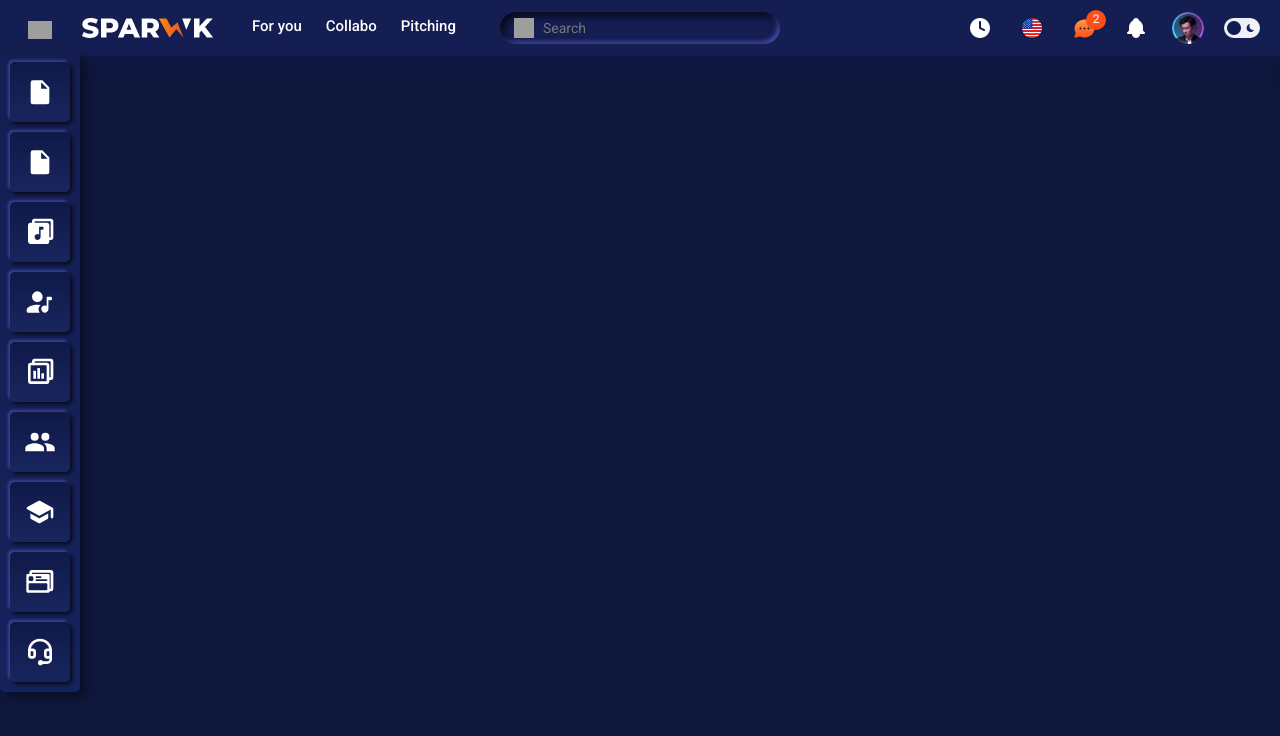
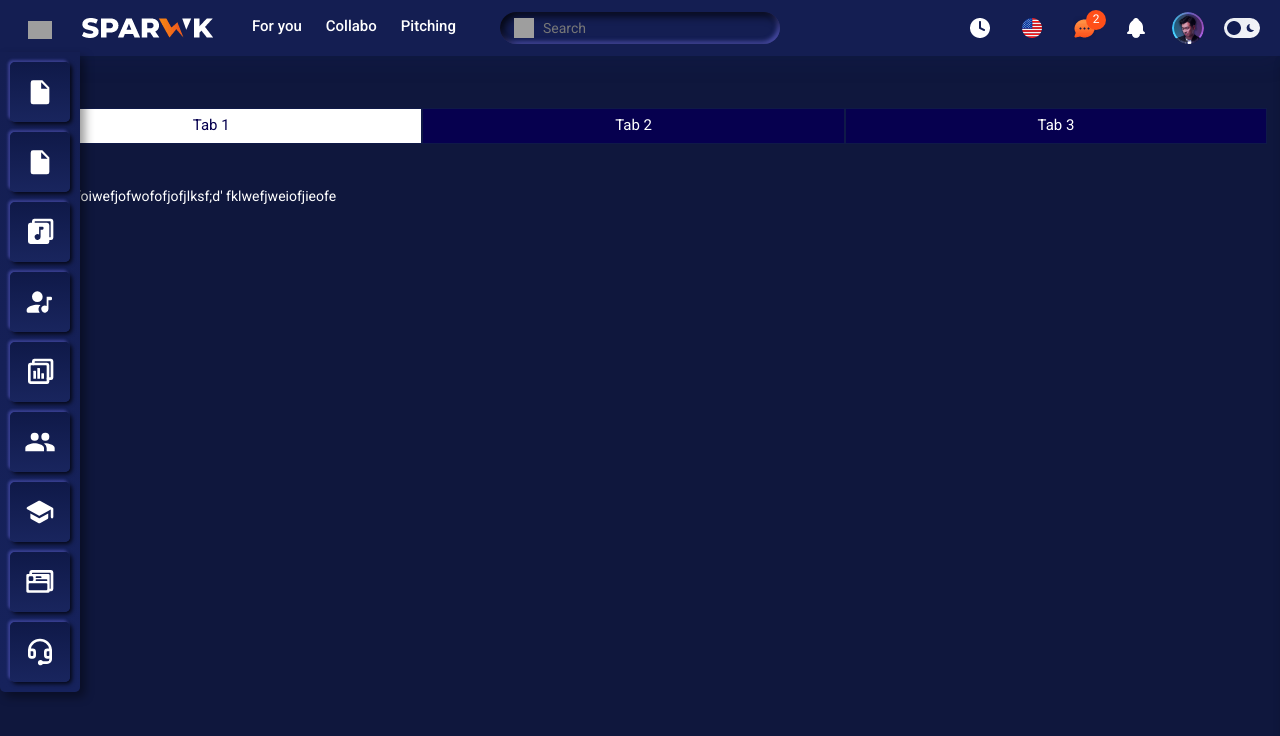
Before and after one commit to termisam005/ui-proto-git, a React app: page /collabo in a window 1280 px wide. Shown: the top 736 px of the page. Built offline with nearby package versions, Linux system fonts and the light colour scheme; grey boxes are pictures that could not be loaded.

Commit message:
commit-0829

```diff
--- a/src/pages/Collabo.jsx
+++ b/src/pages/Collabo.jsx
@@ -1,28 +1,52 @@
 import { useState } from "react";
 import Header from "../components/header/Header";
-import PopComponent from "../components/common/PopComponent";
 
 export default function Collabo() {
-    const [popUps, setpopUps] = useState(false);
 
-    const openPop = () => {
-        setpopUps(true);
-    }
-    const closePop = () => {
-        setpopUps(false);
+    const [toggleState, setToggleState] = useState(1);
+
+    const toggleTab = (index) => {
+        setToggleState(index);
     }
 
     return (
         <div className="wrap">
             <Header />
             <div className="container">
-                <div className="contents">
-                    <h1>Collabo</h1>
 
-                    <button onClick={openPop}>팝업오픈</button>
+                <div className="dpflx">
+                    <div className={toggleState === 1 ? "tabs active_tabs" : "tabs"} onClick={() => toggleTab(1)}>
+                        Tab 1
+                    </div>
+                    <div className={toggleState === 2 ? "tabs active_tabs" : "tabs"} onClick={() => toggleTab(2)}>
+                        Tab 2
+                    </div>
+                    <div className={toggleState === 3 ? "tabs active_tabs" : "tabs"} onClick={() => toggleTab(3)}>
+                        Tab 3
+                    </div>
+                </div>
 
-                    <PopComponent open={popUps} close={closePop} pop_txt={"팝업테스트"} />
+                <div className="content_tab">
+                    <div className={toggleState === 1 ? "cont active_cont" : "cont"}>
+                        <h2>Cont1</h2>
+                        <p>
+                            1bsdfioiflkejfoiwefjofwofofjofjlksf;d' fklwefjweiofjieofe
+                        </p>
+                    </div>
+                    <div className={toggleState === 2 ? "cont active_cont" : "cont"}>
+                        <h2>Cont2</h2>
+                        <p>
+                            2bsdfioiflkejfoiwefjofwofofjofjlksf;d' fklwefjweiofjieofe
+                        </p>
+                    </div>
+                    <div className={toggleState === 3 ? "cont active_cont" : "cont"}>
+                        <h2>Cont3</h2>
+                        <p>
+                            3bsdfioiflkejfoiwefjofwofofjofjlksf;d' fklwefjweiofjieofe
+                        </p>
+                    </div>
                 </div>
+
             </div>
         </div>
     )
--- a/src/styles/_reset.scss
+++ b/src/styles/_reset.scss
@@ -82,6 +82,9 @@ textarea::-webkit-input-placeholder{color:#bbb;}
 textarea::-moz-placeholder{color:#bbb;}
 textarea:-ms-input-placeholder {/* Internet Explorer 10-11 */color:#bbb;}
 textarea::-ms-input-placeholder {/* Microsoft Edge */color:#bbb;}
+
+.dpblock{display: block;}
+.dpflx{display: flex;}
 /*reset End*/
 
 $bbg0:#0f173d;
--- a/src/styles/_style.scss
+++ b/src/styles/_style.scss
@@ -1100,3 +1100,32 @@ header{
         opacity: 0.6;
     }
 }
+
+
+/*Tabs*/
+.tabs{
+    margin: 50px 0px 0px;
+    width: 33%;
+    height: 36px;
+    display: flex;
+    align-items: center;
+    justify-content: center;
+    background-color: #06004f;
+    border: 1px solid #0f1948;
+    font-size: 15px;
+    cursor: pointer;
+}
+.active_tabs{
+    background-color:#fff;
+    color: #06004f;
+}
+.cont{
+    padding: 20px 0px;
+    display: none;
+}
+.active_cont{
+    display: block;
+}
+.cont h2{
+    padding: 0px 0px 5px 0px;
+}
```
